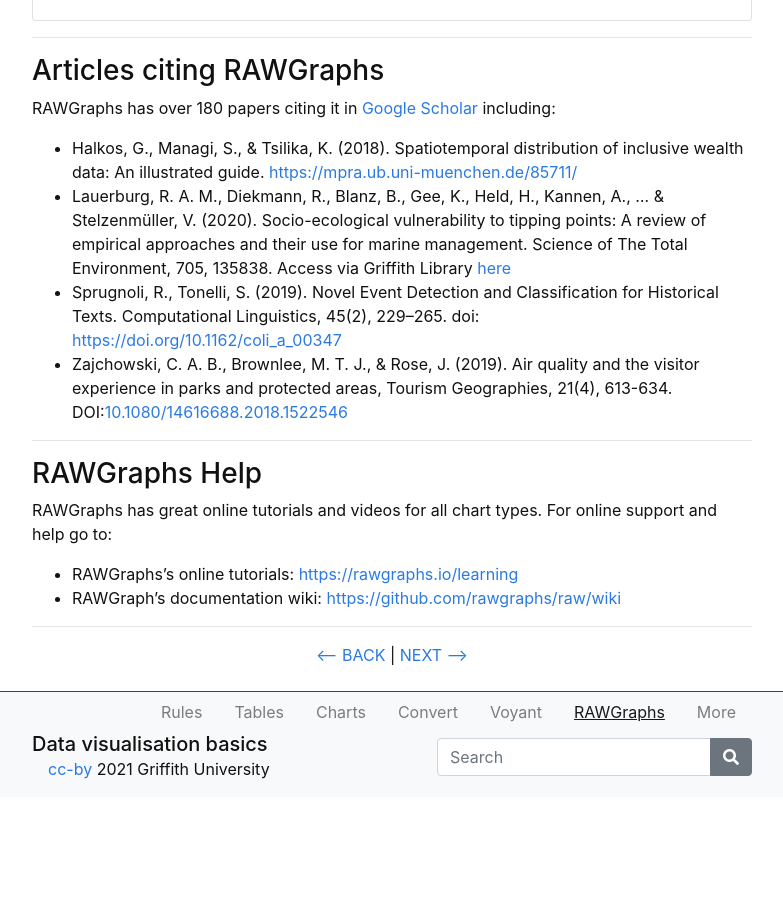
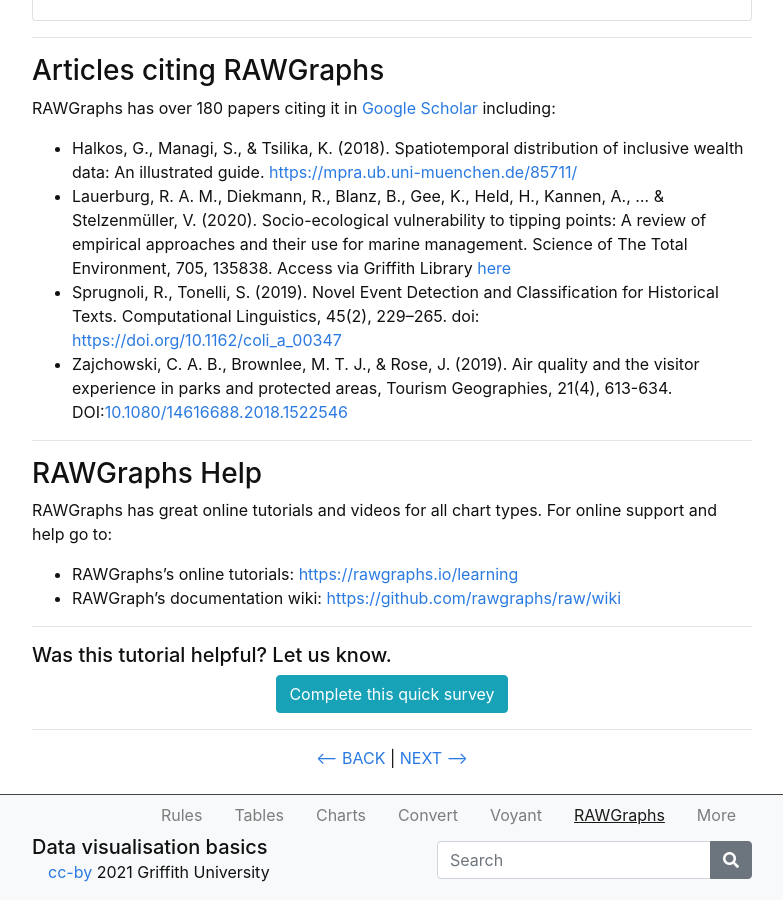
Before and after one commit to GULibrarySandbox/data-vis-basics, a Jekyll site: the page built from content/6-rawgraphs.md, in a window 1280 px wide and 900 px high, scrolled down 10817 px. Shown: the whole window, without its empty margins (248-1031 px from the left). Built offline with Jekyll 4.4.1, drawn with Linux system fonts in a browser that asks for light colours; before the commit the page ends 11614 px from its top, so only the background shows below that.

Commit message:
Update 6-rawgraphs.md

```diff
--- a/content/6-rawgraphs.md
+++ b/content/6-rawgraphs.md
@@ -270,6 +270,13 @@ RAWGraphs has great online tutorials and videos for all chart types.  For online
 
 -----
 
+##### Was this tutorial helpful? Let us know.
+
+{% include button.md text="Complete this quick survey" link= "https://prodsurvey.rcs.griffith.edu.au/prodls200/index.php/589544?FeedbackSource=OpenRefineAdvancedGitHubpages&Discipline=Research&Client=&newtest=Y" color="info" %}
+
+
+-----
+
 <p align="center">
   <a href="https://griffithunilibrary.github.io/data-vis-basics/content/5-voyant.html"><-- BACK</a> |
   <a href="https://griffithunilibrary.github.io/data-vis-basics/content/7-more.html">NEXT --></a>
```
